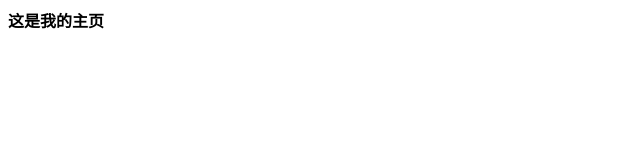
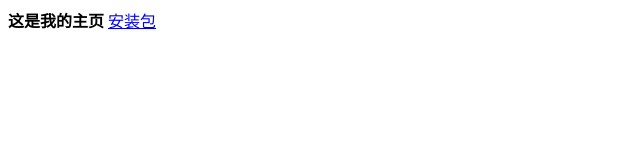
Before and after one commit to HiSteven2019/HiSteven2019, a plain HTML site: page index.html in a window 1280 px wide. Shown: the full height of the page, 0-640 px from the left. Drawn offline with Linux system fonts and the light colour scheme.

Commit message:
安装包

```diff
--- a/index.html
+++ b/index.html
@@ -6,5 +6,6 @@
   </head>
   <body>
       <strong>这是我的主页</strong>
+      <a href="./helloworld.ipa">安装包</a>
   </body>
 </html>
```
Also changed, not shown: 1 other file.
